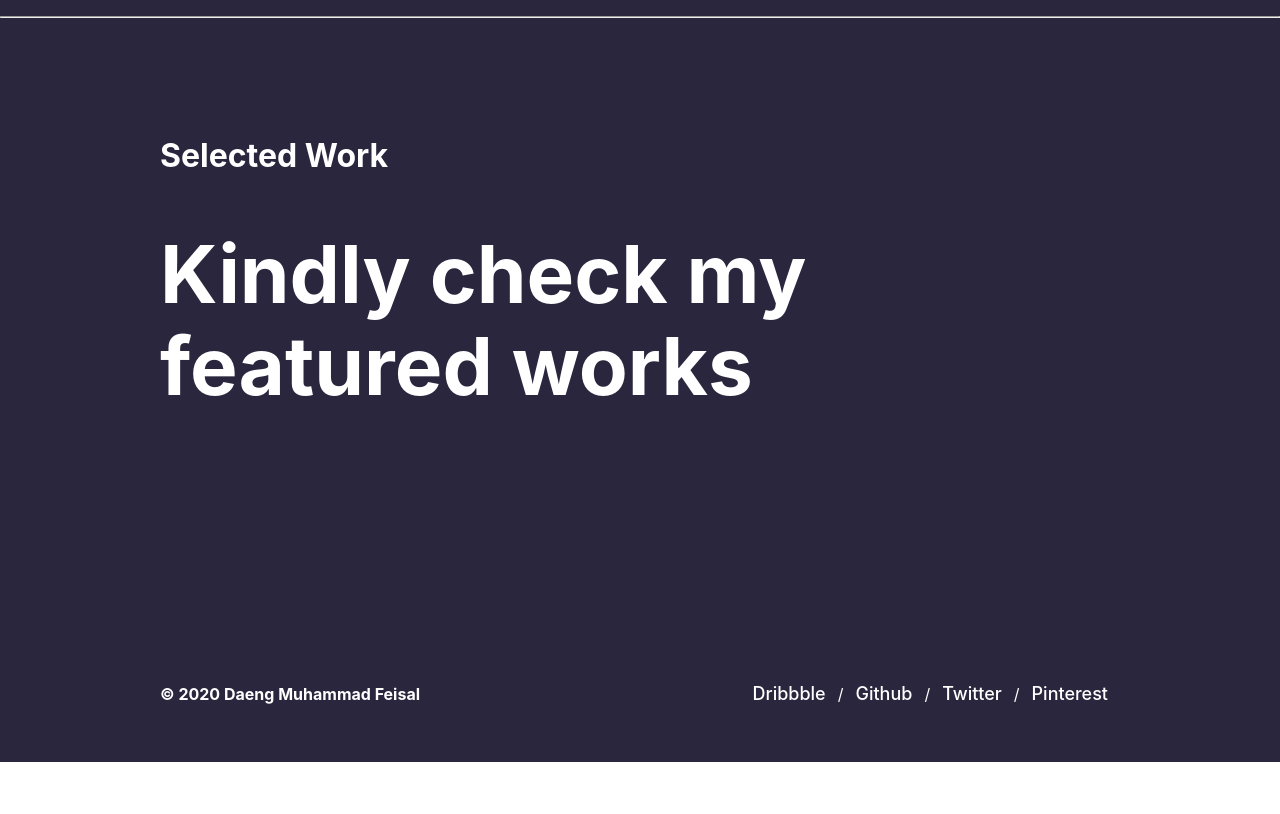
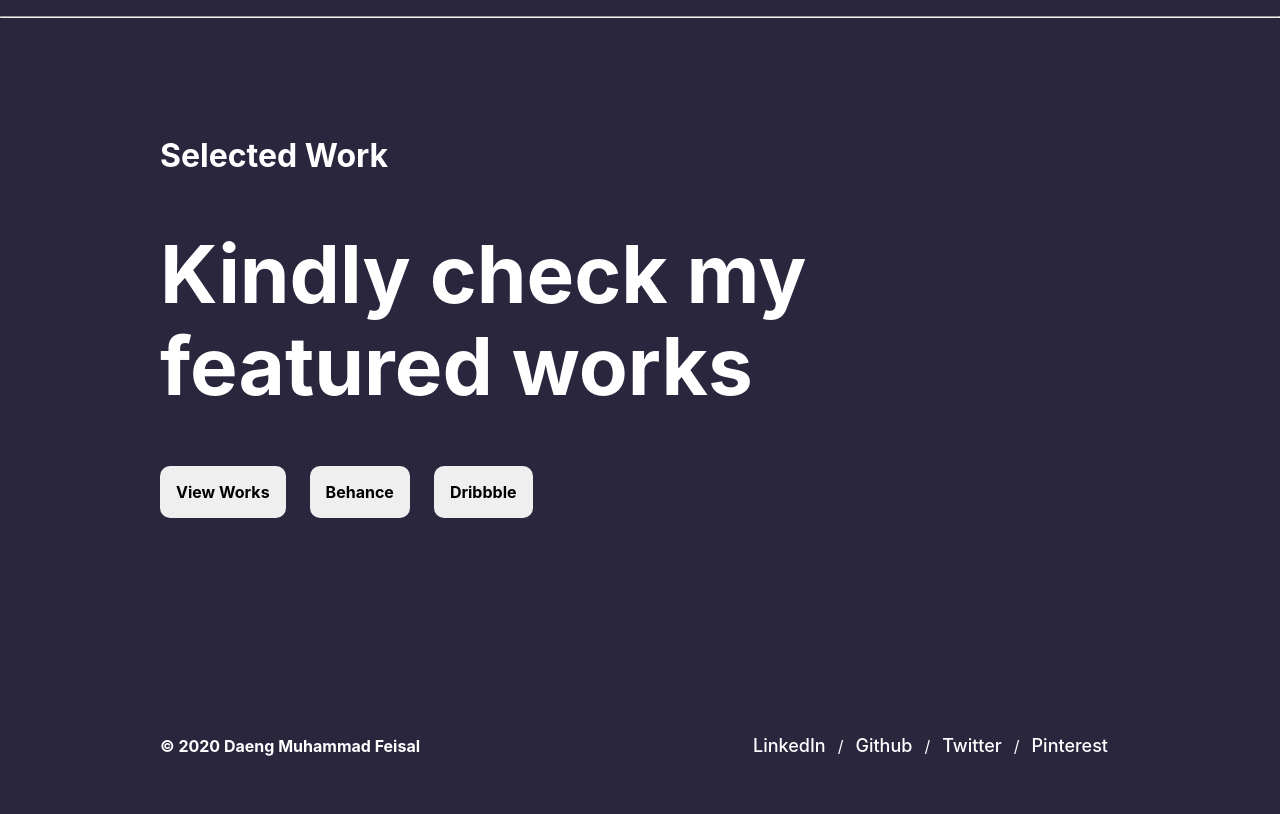
Before and after one commit to daengdoang/daeng-darkmode, a Gatsby site: page / in a window 1280 px wide. Shown: the part 872-1686 px from the top of the page. Before the commit the page ends 1634 px from the top, so only its background shows below. Built offline with nearby package versions, Linux system fonts and the light colour scheme; Gatsby itself is replaced by a stand-in of ours; a web font is replaced by a local one.

Commit message:
added rel="noopener noreferrer" to all urls

```diff
--- a/src/components/footer.js
+++ b/src/components/footer.js
@@ -1,4 +1,3 @@
-import { Link } from 'gatsby'
 import React from 'react'
 import styled from 'styled-components'
 
@@ -40,25 +39,25 @@ const Footer = ({ isDark, setIsDark }) => (
   <h4>© 2020 Daeng Muhammad Feisal</h4>
   <Links >
     <LinksItem>
-        <a class="footertext" href='https://www.dribbble.com/daengdoang' target="_blank">
-        Dribbble
+        <a class="footertext" href='https://www.linkedin.com/in/daengdoang' target="_blank" rel="noopener noreferrer">
+        LinkedIn
         </a>
     </LinksItem>/
     <LinksItem>
-        <a class="footertext" href='https://www.github.com/daengdoang' target="_blank">
+        <a class="footertext" href='https://www.github.com/daengdoang' target="_blank" rel="noopener noreferrer">
         Github
         </a>
     </LinksItem>/
     <LinksItem>
-        <a class="footertext" href='https://www.twitter.com/daengdoang' target="_blank">
+        <a class="footertext" href='https://www.twitter.com/daengdoang' target="_blank" rel="noopener noreferrer">
         Twitter
         </a>
     </LinksItem>/
     <LinksItem>
-        <a class="footertext" href='https://www.pinterest.com/daengdoang' target="_blank">
+        <a class="footertext" href='https://www.pinterest.com/daengdoang' target="_blank" rel="noopener noreferrer">
         Pinterest
         </a>
-        </LinksItem>
+    </LinksItem>
   </Links>
   </Container>
 )
--- a/src/components/styles/global.css
+++ b/src/components/styles/global.css
@@ -161,3 +161,33 @@ a:hover {
 .cta1:hover {
   background-color: #ffe500;
 }
+
+.cta-behance {
+  appearance: button;
+  height: 52px;
+  border-radius: 10px;
+  border-width: 0;
+  padding: 16px;
+  margin-right: 24px;
+  font-weight: 700;;
+}
+
+.cta-behance:hover {
+  background-color: #0057ff;
+  color: white;
+}
+
+.cta-dribbble {
+  appearance: button;
+  height: 52px;
+  border-radius: 10px;
+  border-width: 0;
+  padding: 16px;
+  margin-right: 24px;
+  font-weight: 700;;
+}
+
+.cta-dribbble:hover {
+  background-color: #ea4c89;
+  color: white;
+}
--- a/src/pages/about.js
+++ b/src/pages/about.js
@@ -2,7 +2,6 @@ import React from 'react';
 import styled from 'styled-components';
 import Layout from '../components/layout';
 import SEO from '../components/seo';
-import { Link } from 'gatsby'
 
 const Container1 = styled.div`
   max-width: 100vw;
@@ -31,9 +30,9 @@ const AboutPage = () => (
             Currently shifting and learning Product Management role.
             <br></br>
             <br></br>
-            I had worked from freelance front-end developer to in-house UX designer. From Agency, Corporate to Startup like <a class="cashbac-text" href="https://cashbac.com/" target="_blank">Cashbac</a>, <a class="labtekindie-text" href="https://labtekindie.com/" target="_blank">Labtek Indie</a>, XPRSV, <a class="map-text" href="https://mizanapps.com/" target="_blank">Mizan Apps Publisher</a>, Mitra Digital and Jojodog Studio.
+            I had worked from freelance front-end developer to in-house UX designer. From Agency, Corporate to Startup like <a class="cashbac-text" href="https://cashbac.com/" target="_blank" rel="noopener noreferrer">Cashbac</a>, <a class="labtekindie-text" href="https://labtekindie.com/" target="_blank" rel="noopener noreferrer">Labtek Indie</a>, XPRSV, <a class="map-text" href="https://mizanapps.com/" target="_blank" rel="noopener noreferrer">Mizan Apps Publisher</a>, Mitra Digital and Jojodog Studio.
             <br></br>
-            I received my Bachelor of Computer Science from <a class="upi-text" href="http://ww.cs.upi.edu/v2/" target="_blank">Universitas Pendidikan Indonesia</a>.
+            I received my Bachelor of Computer Science from <a class="upi-text" href="http://ww.cs.upi.edu/v2/" target="_blank" rel="noopener noreferrer">Universitas Pendidikan Indonesia</a>.
             <hr></hr>
        </p>
     </Container1>
--- a/src/pages/contact.js
+++ b/src/pages/contact.js
@@ -2,7 +2,6 @@ import React from 'react'
 import styled from 'styled-components';
 import Layout from '../components/layout'
 import SEO from '../components/seo'
-import { Link } from 'gatsby'
 
 const Container1 = styled.div`
   max-width: 100vw;
@@ -24,10 +23,9 @@ const ContactPage = () => (
     <SEO title="Contact" />
     <h3 class="bigtext1">I'm always ready for one shot (and more) of espresso!</h3>
         <p class="bigtext2">Let’s talk about anything from design, politic, education, social enterprise and about space!</p>
-        <a class="footertext" href='mailto:daengmfeisal@gmail.com' target="_blank">
+        <a href='mailto:daengmfeisal@gmail.com' target="_blank" rel="noopener noreferrer">
         <button class="cta1">Email Me</button>
         </a>
-
     </Container1>
 
   </Layout>
--- a/src/pages/index.js
+++ b/src/pages/index.js
@@ -48,14 +48,23 @@ const IndexPage = () => (
             View Profile
         </button>
       </Link>
-
-
       <button class="cta1">Resume</button>
     </Container1>
     <hr></hr>
     <Container2>
       <h3 class="bigtext2">Selected Work</h3>
       <h1 class="bigtext">Kindly check my featured works</h1>
+      <Link to="/works" class="icon-daeng">
+        <button class="cta1">
+            View Works
+        </button>
+      </Link>
+      <a href='https://behance.net/daengdoang' target="_blank" rel="noopener noreferrer">
+        <button class="cta-behance">Behance</button>
+      </a>
+      <a href='https://dribbble.com/daengdoang' target="_blank" rel="noopener noreferrer">
+        <button class="cta-dribbble">Dribbble</button>
+      </a>
     </Container2>
 
 
```
